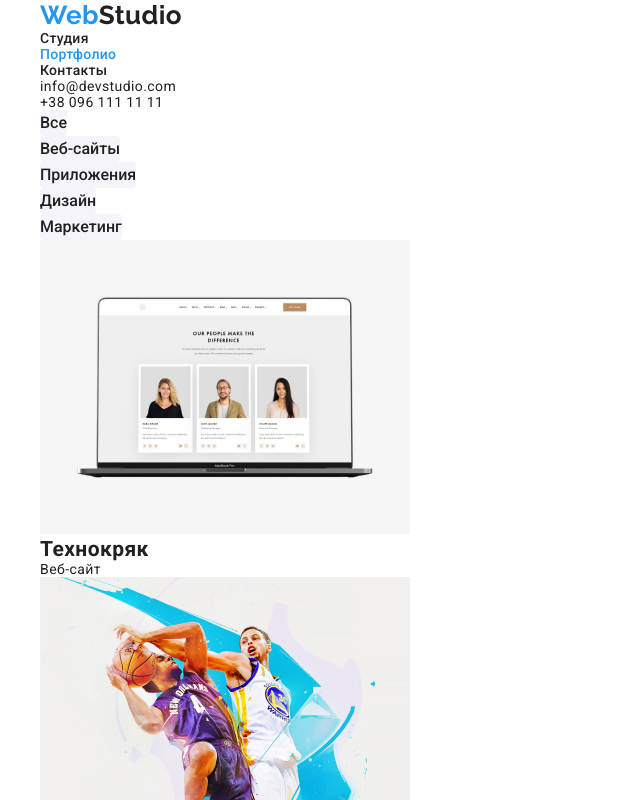
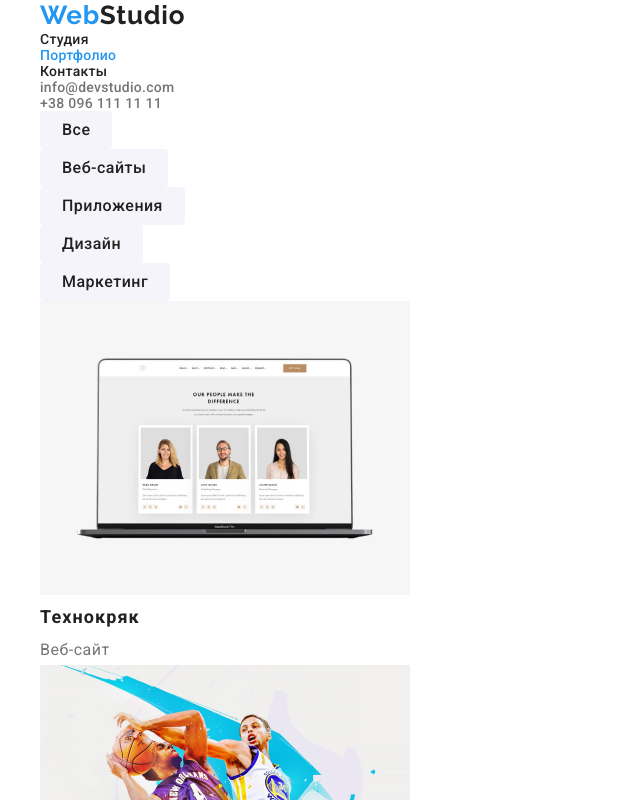
Before and after one commit to Sergey-Kapitanchuk/goit-markup-hw-02, a plain HTML site: page portofolio.html in a window 1280 px wide. Shown: the top 800 px of the page, without its empty margins (0-640 px from the left). Drawn offline with Linux system fonts and the light colour scheme.

Commit message:
исправленная работа

```diff
--- a/css/styles.css
+++ b/css/styles.css
@@ -27,8 +27,6 @@
 body {
   color: var(--primary-text-color);
   font-family: 'Roboto', sans-serif;
-  letter-spacing: 0.03em;
-  font-size: 14px;
 }
 
 .list {
@@ -61,7 +59,8 @@ body {
   color: var(--primary-text-color);
   font-weight: bold;
   font-size: 26px;
-  line-height: 1 192;
+  line-height: 1.192;
+  letter-spacing: 0.03em;
   text-decoration: none;
 }
 
@@ -76,11 +75,20 @@ body {
 
 /* nav-list */
 
-.nav-list {
+.list.nav-list,
+.list.aside {
+  font-style: normal;
+  font-size: 14px;
+  font-weight: 500;
+  line-height: 1.142;
+  letter-spacing: 0.02em;
+}
+
+.list.nav-list {
   color: inherit;
-  font-weight: 500;
-  line-height: 1 142;
-  letter-spacing: 0.02em;
+}
+.list.aside {
+  color: var(--title-text-color);
 }
 
 .current {
@@ -132,6 +140,8 @@ body {
   font-size: 16px;
   line-height: 1.625;
   background-color: var(--grey-background-color);
+  padding: 6px 22px;
+  letter-spacing: 0.03em;
 }
 
 .button-portfolio:hover,
@@ -157,9 +167,10 @@ body {
   font-weight: normal;
   font-size: 16px;
   line-height: 1.875;
+  letter-spacing: 0.03em;
 }
 /* work */
-.list-sabtitle {
+.list-subtitle {
   color: inherit;
   font-family: inherit;
   font-style: normal;
@@ -177,6 +188,7 @@ body {
   font-weight: normal;
   font-size: 14px;
   line-height: 1.714;
+  letter-spacing: 0.03em;
 }
 
 /* working */
@@ -189,6 +201,7 @@ body {
   font-size: 36px;
   line-height: 1.166;
   text-align: center;
+  letter-spacing: 0.03em;
 }
 
 /* portfolio */
@@ -200,6 +213,7 @@ body {
   font-weight: 500;
   font-size: 16px;
   line-height: 1.187;
+  letter-spacing: 0.03em;
 }
 .portfolio-subtitle-text {
   color: var(--title-text-color);
@@ -208,6 +222,7 @@ body {
   font-weight: normal;
   font-size: 16px;
   line-height: 1.187;
+  letter-spacing: 0.03em;
 }
 
 /* footer */
@@ -218,6 +233,7 @@ body {
   font-weight: normal;
   font-size: 14px;
   line-height: 1.714;
+  letter-spacing: 0.03em;
 }
 
 .footer address {
@@ -225,5 +241,7 @@ body {
   font-family: inherit;
   font-style: normal;
   font-weight: normal;
+  font-size: 14px;
   line-height: 1.714;
+  letter-spacing: 0.03em;
 }
--- a/portofolio.html
+++ b/portofolio.html
@@ -18,13 +18,13 @@
     <div class="container">
         <nav>
             <a href="./index.html" class="logo"><span class="web">Web</span>Studio</a>
-            <ul class="nav-list list">
+            <ul class="list nav-list">
                 <li><a href="./index.html" class="link">Студия</a></li>
                 <li><a href="./portofolio.html" class="link current">Портфолио</a></li>
                 <li><a href="" class="link">Контакты</a></li>
             </ul>
         </nav>
-        <ul class="list">
+        <ul class="list aside">
             <li><a href="mailto:info@devstudio.com" class="link">info@devstudio.com</a></li>
             <li><a href="tel:+380961111111" class="link">+38 096 111 11 11</a></li>
         </ul>
@@ -46,15 +46,15 @@
                 </div>
 
                 <div class="container">
-                    <ul class="list">
-                        <li class="website">
+                    <ul class="list portfolio">
+                        <li>
                             <img src="./images/portfolio/port1.jpg"
                             alt="Технокряк"
                             width="370" />
                             <h2 class="title">Технокряк</h2>
                             <p class="text">Веб-сайт</p>
                         </li>
-                        <li class="styles">
+                        <li>
                             <img src="./images/portfolio/port2.jpg"
                             alt="Постер New Orlean vs Golden Star"
                             width="370" />
@@ -73,7 +73,7 @@
                             alt="Проект Prime"
                             width="370" />
                             <h2 class="title">Проект Prime</h2>
-                            <p class="text">Маркnинг</p>
+                            <p class="text">Маркетинг</p>
                         </li>
                         <li>
                             <img src="./images/portfolio/port5.jpg"
```
Also changed, not shown: index.html (+2 -2 lines).
